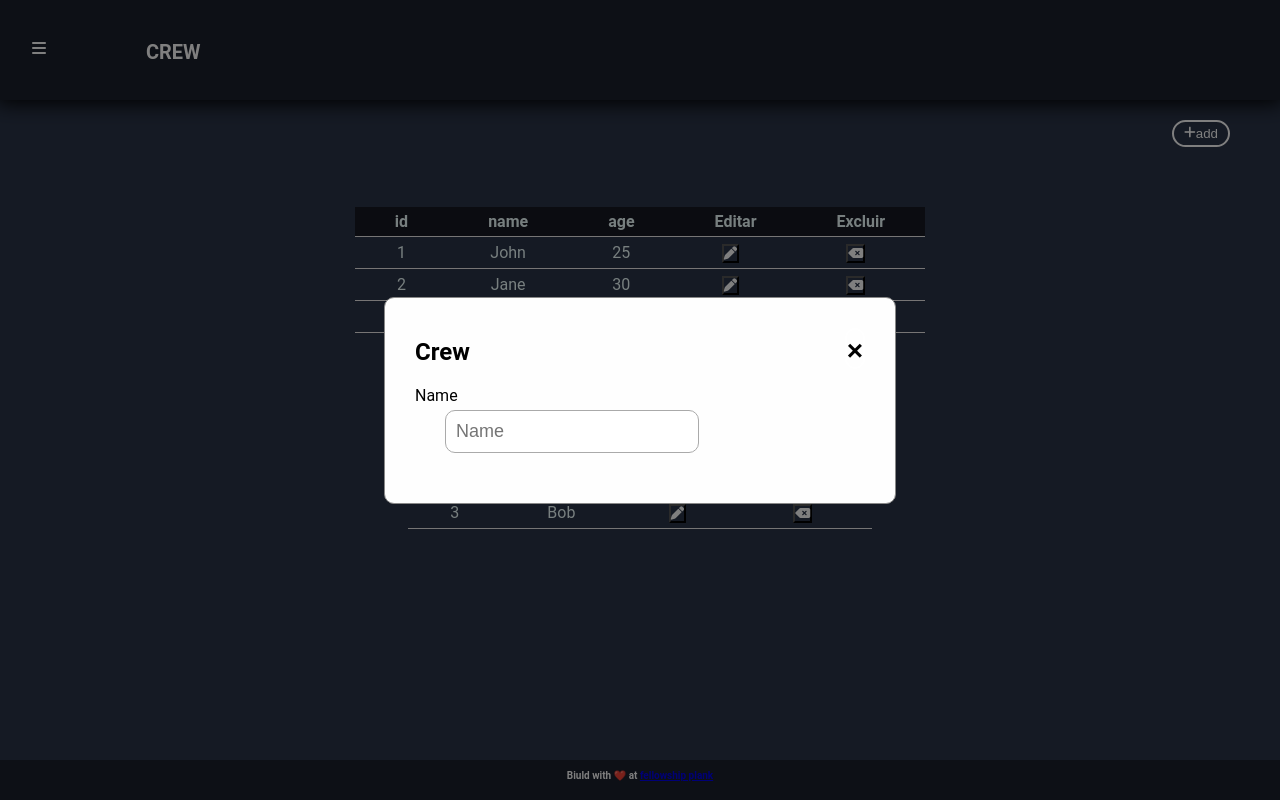
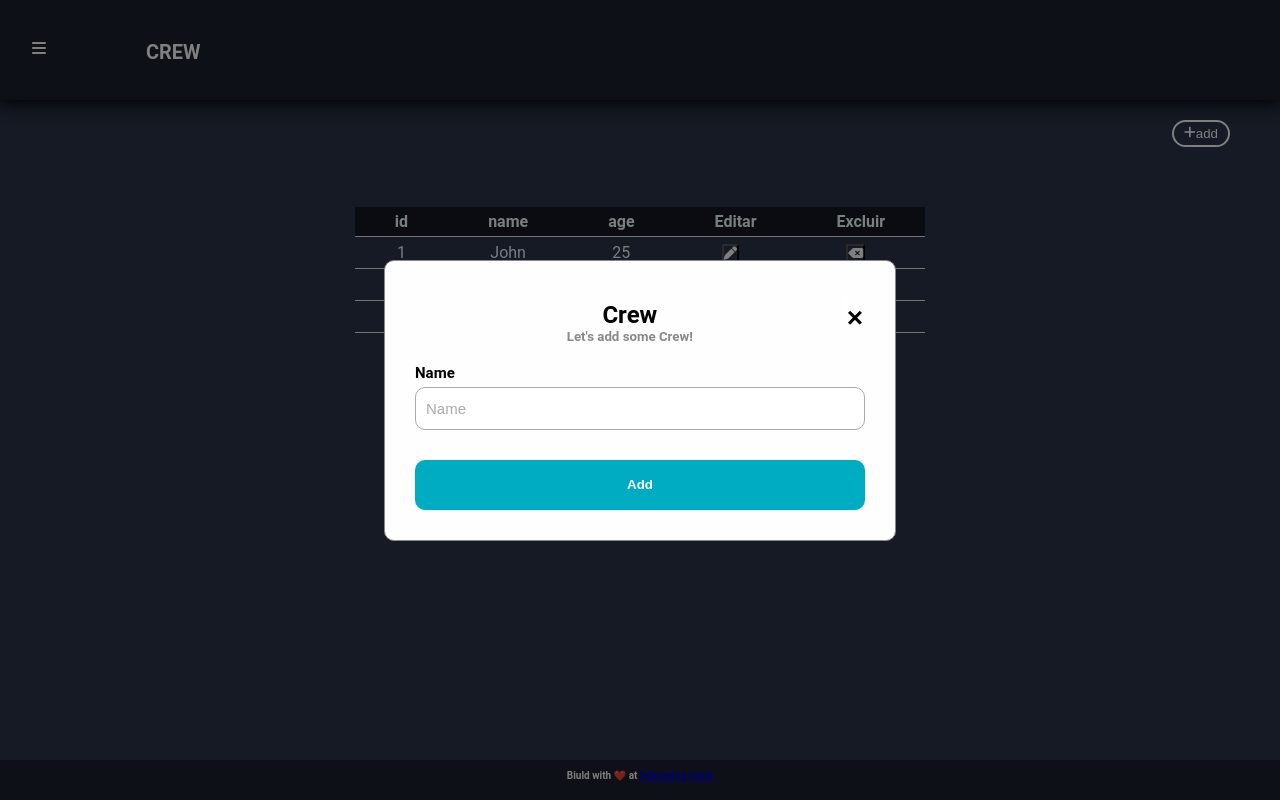
Before and after one commit to marinadiniz-plank/RocketProject-FrontEnd, a React (Vite) app in the folder frontend/: page /Crew in a window 1280 px wide. Both pictures are taken after a click on the button "add". Built offline with nearby package versions, Linux system fonts and the light colour scheme.

Commit message:
updating modal

```diff
--- a/frontend/src/assets/CSS/modal.css
+++ b/frontend/src/assets/CSS/modal.css
@@ -23,56 +23,68 @@
 }
 
 .modal-content h2 {
+	display: flex;
+	justify-content: center;
+	align-items: center;
+	justify-content: center;
 	margin-top: 10px;
 }
+
+.modal-content h5 {
+	display: flex;
+	justify-content: center;
+	align-items: center;
+	color: #888;
+}
+
 
 .form {
 	display: block;
     margin-top: 20px;
 }
 
-.modal-content form label {
+label {
     display: flex;
-    justify-content: end;
-	font-size: 18px;
+    justify-content: start;
+	font-size: 15px;
 	font-weight: bold;
+
 }
 
 input {
     display: flex;
-    justify-content: end;
-    margin-top: 5px;
-    margin-left: 30px;
-	margin-bottom: 20px;
-	font-size: 18px;
+    justify-content: start;
+	margin-top: 5px;
+	margin-bottom: 10px;
+
+	width: 100%;
 	padding: 10px;
 	border: 1px solid #AAA;
 	border-radius: 10px;
+
+	font-size: 18px;
 }
 
-.modal-content form select {
-	margin-bottom: 20px;
-	font-size: 18px;
-	padding: 10px 30px 10px 10px;
-	border: 1px solid #AAA;
-	border-radius: 10px;
-	appearance: none;
-	background-repeat: no-repeat;
-	background-position: right 10px center;
-}
+input::placeholder {
+	color: #AAA;
+	font-size: 15px;
+  }
 
 .btn {
-	align-self: left;
-	width: 100px;
+	margin-top: 20px;
+	margin-left: 0;
+	width: 100%;
 	height: 50px;
 	border: none;
 	border-radius: 10px;
     background-color: rgba(0, 172, 193, 1) ;
+
+}
+.btn h4 {
 	color: #fff;
 	padding: 5px 5px 5px 5px;
 	text-align: center;
 }
-
 
 .btn:hover {
   background-color: rgba(84, 58, 183, 1);
@@ -89,5 +101,5 @@ input {
 	font-size: 28px;
 	font-weight: bold;
 	cursor: pointer;
-    padding-top: 5px;
+    padding-top: 9px;
 }
--- a/frontend/src/components/Modal.tsx
+++ b/frontend/src/components/Modal.tsx
@@ -1,18 +1,38 @@
-import React from 'react';
-import '../assets/CSS/modal.css';
+import React from 'react'
+import '../assets/CSS/modal.css'
 
 type ModalProps = {
-  isOpen: boolean;
-  setIsOpen: React.Dispatch<React.SetStateAction<boolean>>;
-  title: string;
-  formLabels: string[];
-};
+  isOpen: boolean
+  setIsOpen: React.Dispatch<React.SetStateAction<boolean>>
+  title: string
+  formLabels: string[]
+}
 
-const Modal: React.FC<ModalProps> = ({ isOpen, setIsOpen, title, formLabels }) => {
+const Modal: React.FC<ModalProps> = ({
+  isOpen,
+  setIsOpen,
+  title,
+  formLabels,
+}) => {
   const handleClose = () => {
-    setIsOpen(false);
-  };
+    setIsOpen(false)
+  }
 
+  const checkPlaceholder = (item: string) => {
+    if (item === 'Date') {
+      return 'YYYY/MM/DD'
+    }
+    if (item === 'Sucess') {
+      return 'True'
+    }
+    if (item === 'Rocket' || item === 'Crew' ) {
+      return 'Ex: 3'
+    }
+    if (item === 'Crewman' ) {
+      return 'Ex: 1, 2, 3'
+    }
+    return item;
+  }
   return (
     <>
       {isOpen && (
@@ -22,19 +42,27 @@ const Modal: React.FC<ModalProps> = ({ isOpen, setIsOpen, title, formLabels }) =
               &times;
             </button>
             <h2>{title}</h2>
+            <h5>Let's add some {title}!</h5>
             <div className="form">
               {formLabels.map((item, index) => (
                 <div key={index} className="form-field">
                   <label htmlFor={item}>{item}</label>
-                  <input id={item} placeholder={item} type="text" />
+                  <input
+                    id={item}
+                    placeholder={checkPlaceholder(item)}
+                    type="text"
+                  />
                 </div>
               ))}
             </div>
+            <button className="btn" type="submit">
+              <h4>Add</h4>
+            </button>
           </div>
         </div>
       )}
     </>
-  );
-};
+  )
+}
 
-export default Modal;
+export default Modal
--- a/frontend/src/routes/Launch.tsx
+++ b/frontend/src/routes/Launch.tsx
@@ -20,7 +20,7 @@ function Launch() {
   return (
     <>
       <Header pageTitle="Launch"/>
-      <AddButton entityName={"Launch"} formLabels={["Name", "banana", "abacaxi"]}/>
+      <AddButton entityName={"Launch"} formLabels={["Launch code", "Date", "Success", "Rocket", "Crew"]}/>
       <Table data={table1} />
       <Table data={table2} />
       <Outlet />
```
